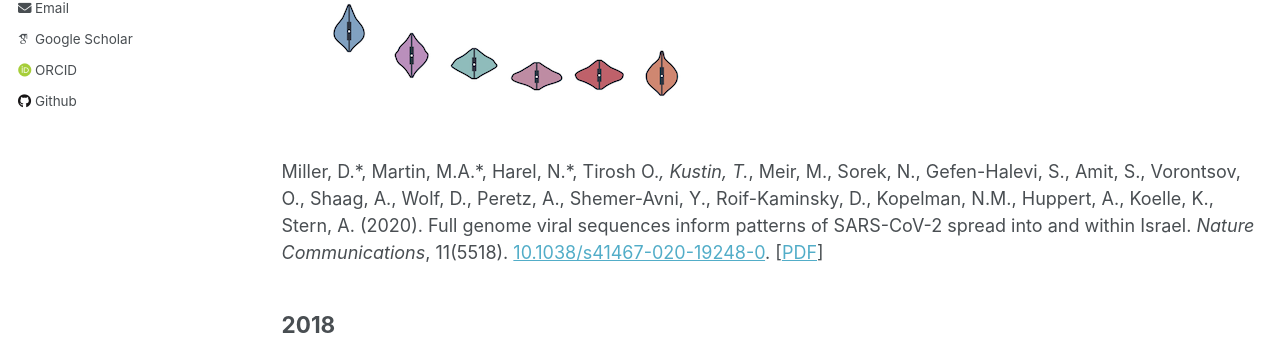
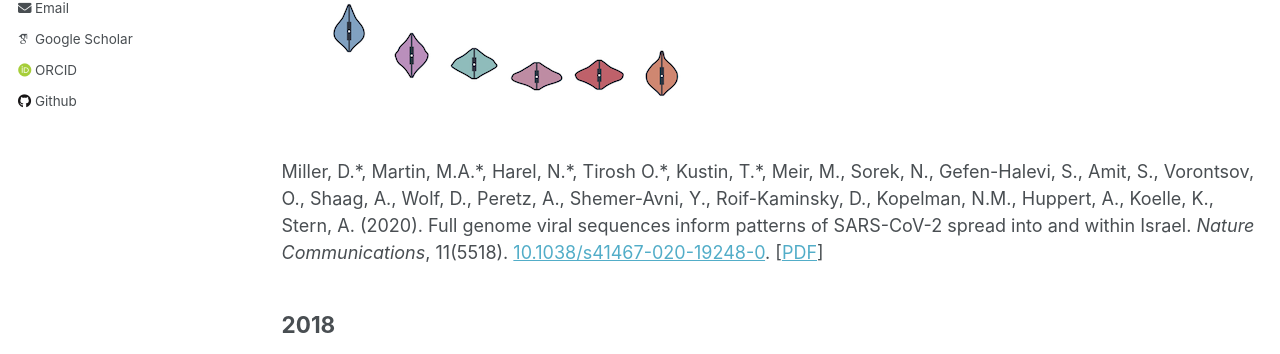
Before and after one commit to m-a-martin/m-a-martin.github.io, a Jekyll site: the page built from _pages/publications.md, in a window 1280 px wide and 1200 px high. Shown: the part 359-713 px from the top of the window. Built offline with Jekyll 4.4.1, drawn with Linux system fonts in a browser that asks for light colours; some web fonts are replaced.

```diff
--- a/_pages/publications.md
+++ b/_pages/publications.md
@@ -14,6 +14,6 @@ author_profile: true
 ## 2020
 ![background](/files/sars_cov2_israel_header.png)
 
-Miller, D.\*, Martin, M.A.\*, Harel, N.\*, Tirosh O.*, Kustin, T.*, Meir, M., Sorek, N., Gefen-Halevi, S., Amit, S., Vorontsov, O., Shaag, A., Wolf, D., Peretz, A., Shemer-Avni, Y., Roif-Kaminsky, D., Kopelman, N.M., Huppert, A., Koelle, K., Stern, A. (2020). Full genome viral sequences inform patterns of SARS-CoV-2 spread into and within Israel. *Nature Communications*, 11(5518). [10.1038/s41467-020-19248-0](https://doi.org/10.1038/s41467-020-19248-0). \[[PDF](https://m-a-martin.github.io/files/sars_cov2_israel.pdf)\]
+Miller, D.\*, Martin, M.A.\*, Harel, N.\*, Tirosh O.\*, Kustin, T.\*, Meir, M., Sorek, N., Gefen-Halevi, S., Amit, S., Vorontsov, O., Shaag, A., Wolf, D., Peretz, A., Shemer-Avni, Y., Roif-Kaminsky, D., Kopelman, N.M., Huppert, A., Koelle, K., Stern, A. (2020). Full genome viral sequences inform patterns of SARS-CoV-2 spread into and within Israel. *Nature Communications*, 11(5518). [10.1038/s41467-020-19248-0](https://doi.org/10.1038/s41467-020-19248-0). \[[PDF](https://m-a-martin.github.io/files/sars_cov2_israel.pdf)\]
 ## 2018
 Martin, M.A., Lee, R.S., Cowley, L.A., Gardy, J.L., & Hanage, W.P. (2018). Within-host Mycobacterium tuberculosis diversity and its utility for inferences of transmission. *Microbial genomics*, 4(10). [10.1099/mgen.0.000217](https://doi.org/10.1099/mgen.0.000217). \[[PDF](https://m-a-martin.github.io/files/tb_within_host.pdf)\]
```
